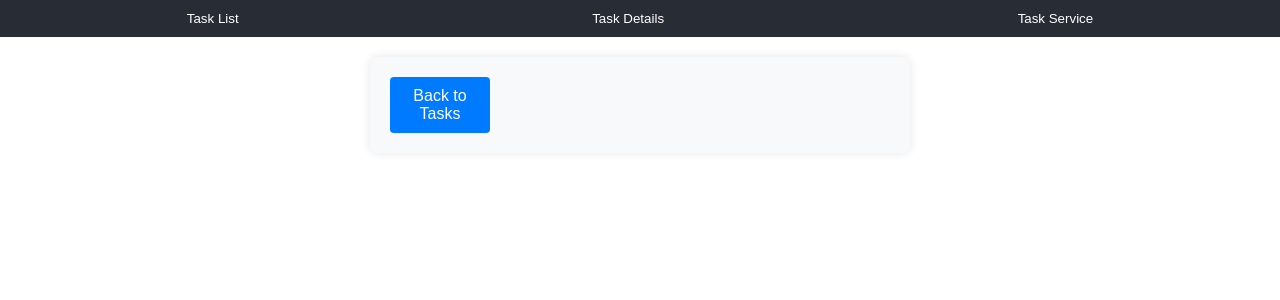
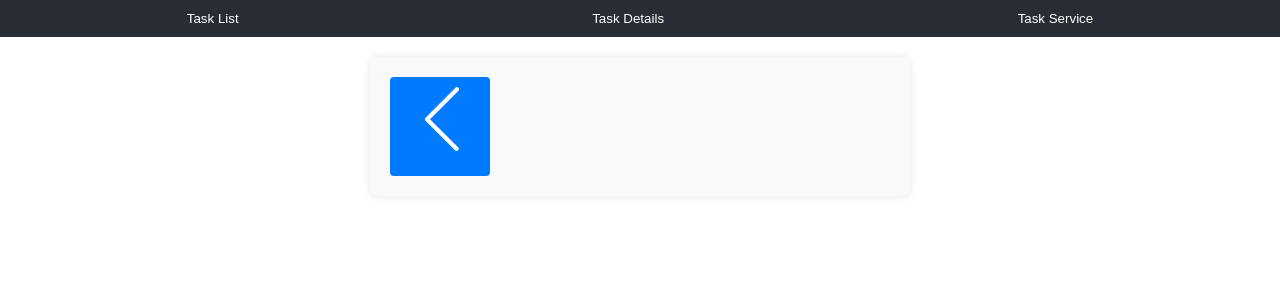
Before and after one commit to omkarjadhav0214/task_manager, a React (Create React App) app: page /tasks/1 in a window 1280 px wide. Shown: the top 300 px of the page. Built offline with nearby package versions, Linux system fonts and the light colour scheme.

Commit message:
check removed and css

```diff
--- a/src/Components/Task.css
+++ b/src/Components/Task.css
@@ -28,6 +28,11 @@
   border-radius: 4px;
   cursor: pointer;
   text-decoration: none;
+  transition: font-size 0.2s ease;
+}
+
+.delete-button:hover{
+  font-size: medium;
 }
 
 .delete-button i {
--- a/src/Components/Task.js
+++ b/src/Components/Task.js
@@ -35,9 +35,9 @@ const Task = ({ id, onDelete  , showTaskForm, setShowTaskForm, teamMember , name
       </p>
 
       <div className="btn">
-        <button className="action-button" onClick={onComplete}>
+        {/* <button className="action-button" onClick={onComplete}>
           <FontAwesomeIcon icon={faCheck} />
-        </button>
+        </button> */}
 
         <button className="taskLink delete-button ">
           {" "}
--- a/src/Components/TaskDetail.css
+++ b/src/Components/TaskDetail.css
@@ -12,7 +12,7 @@
   display:grid;
   grid-template-columns: 90%;
 }
-.task-row{
+.left-arrow{
 
 }
 
@@ -42,11 +42,16 @@
   transition: background-color 0.3s ease; /* Smooth transition on hover */
   margin-left: 20px;
   margin-top: 20px;
+
+  font-weight:bolder;
+  transition: font-size 0.5s ease;
 }
 
 .update-button:hover {
+  font-size:medium;
   background-color: #0056b3; /* Darker blue color on hover */
   border-radius: 4px;
+
 }
 
 .task-detail-label {
@@ -63,8 +68,15 @@
   cursor: pointer;
   font-size: 1rem; /* Font size */
   transition: background-color 0.3s ease; /* Smooth transition on hover */
+
+  /* transition in buttons -Manan */
+  font-size: 8vh;
+  font-weight:bolder;
+  transition: font-size 0.5s ease; /* Smooth transition on hover */
+
 }
 
 .back-button:hover {
+  font-size: 10vh;
   background-color: #0056b3; /* Darker blue background color on hover */
 }
--- a/src/Components/TaskDetail.js
+++ b/src/Components/TaskDetail.js
@@ -3,6 +3,8 @@ import React, { useEffect, useState } from "react";
 import TaskForm from "./TaskForm";
 import { useParams } from "react-router-dom";
 import './TaskDetail.css'
+import { SlArrowLeft } from "react-icons/sl";
+
 
 const TaskDetail = ({ tasks, setTasks, showTaskForm, setShowTaskForm }) => {
   let { id: taskDetailId } = useParams();
@@ -79,7 +81,7 @@ const TaskDetail = ({ tasks, setTasks, showTaskForm, setShowTaskForm }) => {
             window.history.back();
           }}
         >
-          Back to Tasks
+        <SlArrowLeft  className="left-arrow"/>
         </button>
 
         {foundTask && (
--- a/src/services.js
+++ b/src/services.js
@@ -23,7 +23,8 @@ var tasks = []
     tasks = JSON.parse(localStorage.getItem('taskList'));
     if(!tasks)
      {
-      tasks = [{teamMember: "You", name: "Add a task", dueDate: '03-04-2024', priority: 'HIGH'}];
+
+      tasks = [{teamMember: "You", name: "Add a task", dueDate: '2030-12-31', priority: 'HIGH'}];
     }
     return tasks;
   }
```
Also changed, not shown: src/Components/TaskList.js (+15 -1 lines).
